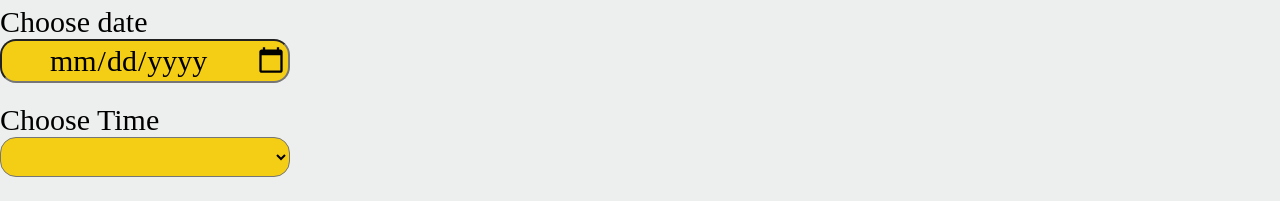
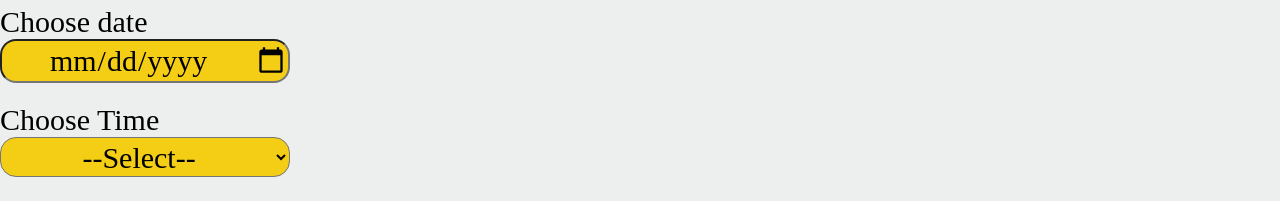
Before and after one commit to horoserp/Capstone, a React (Create React App) app: page /reservations in a window 1280 px wide. Shown: the part 1020-1221 px from the top of the page. Built offline with nearby package versions, Linux system fonts and the light colour scheme; a web font is replaced by a local one.

Commit message:
Fix: Select elements now show correctly in initial state.

```diff
--- a/src/Components/ReserveForm.js
+++ b/src/Components/ReserveForm.js
@@ -5,22 +5,10 @@ import SelectBar from "./SelectBar";
 function ReserveForm(state, stateChange) {
 
     const event = [
-        {
-            text: "--Select--",
-            available: true,
-        },
-        {
-            text: "Birthday",
-            available: true,
-        },
-        {
-            text: "Anniversary",
-            available: true,
-        },
-        {
-            text: "Engagement",
-            available: true,
-        },
+        "--Select--",
+        "Birthday",
+        "Anniversary",
+        "Engagement",
     ];
 
     const [date, setDate] = useState("");
@@ -73,8 +61,7 @@ function ReserveForm(state, stateChange) {
         //     availableTimes[pos].available = false;
         // }
         // setAvailableTimes(availableTimes.filter(times => times.available === true));
-}
-
+    }
 
     return (
         <form
@@ -92,7 +79,7 @@ function ReserveForm(state, stateChange) {
                 inputName="res-time"
                 display={time}
                 onChangeHandler={timeHandler}
-                options={availableTimes}
+                options={availableTimes[0].available}
             >
                 Choose Time
             </SelectBar>
--- a/src/Components/SelectBar.js
+++ b/src/Components/SelectBar.js
@@ -8,15 +8,12 @@ function SelectBar({ children, inputName, display, onChangeHandler, options }) {
                 onChange={onChangeHandler}
             >
                 {options.map((option) => {
-                    if(!option.available) {
-                        return null;
-                    }
                     return (
                         <option
-                            key={option.text}
-                            value={option.text}
+                            key={option}
+                            value={option}
                         >
-                            {option.text}
+                            {option}
                         </option>
                     );
                 })}
```
